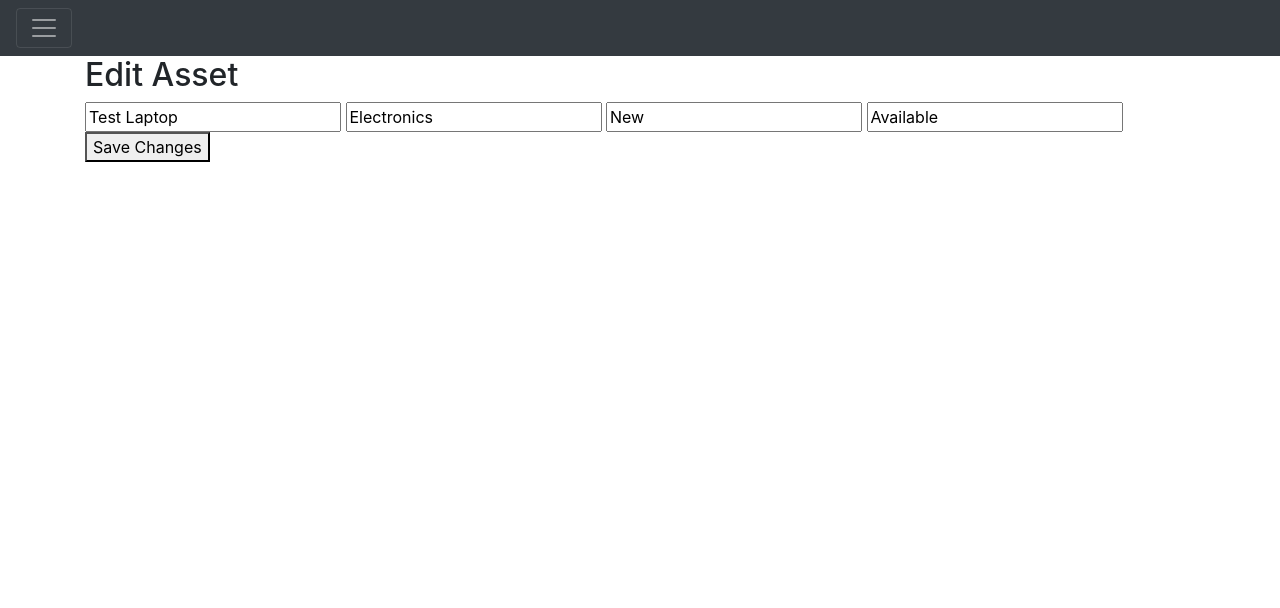
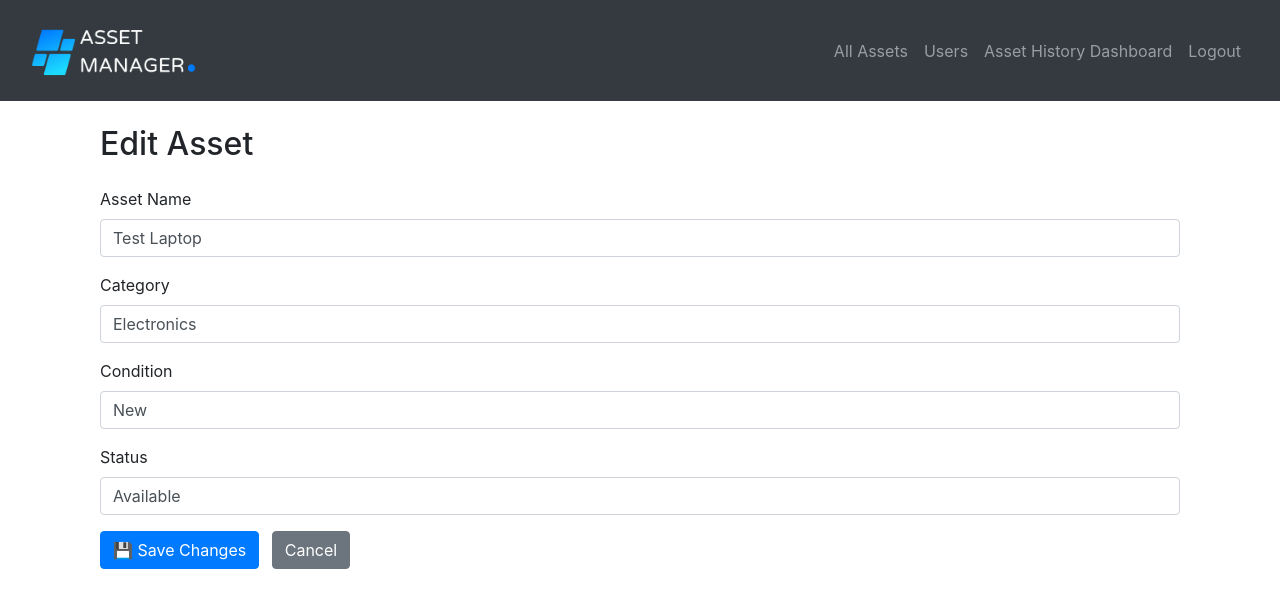
Before and after one commit to EmilyMan2023/ITAssetManagement, a Flask app: page /edit-asset/1 in a window 1280 px wide. Shown: the top 608 px of the page. Run offline with Flask 3, Linux system fonts and the light colour scheme; a user stored in the database is signed in; some libraries are stand-ins or nearby versions.

Commit message:
adding user page and logo

```diff
--- a/website/auth.py
+++ b/website/auth.py
@@ -42,6 +42,7 @@ def sign_up():
         last_name = request.form.get('lastName')
         password1 = request.form.get('password1')
         password2 = request.form.get('password2')
+        department = request.form.get('department')
         role = request.form.get('role')
 
         user = User.query.filter_by(email=email).first()
@@ -57,6 +58,8 @@ def sign_up():
             flash('Passwords do not match.', category='error')
         elif len(password1) < 6:
             flash('Password must be greater than 5 characters.', category='error')
+        elif len(department) < 2:
+            flash('Department must be greater than 1 character.', category='error')
         elif role not in ['user', 'admin']:
             flash('Invalid role selected.', category='error')
         else:
@@ -65,6 +68,7 @@ def sign_up():
                 first_name=first_name,
                 last_name=last_name,
                 password=generate_password_hash(password1, method='pbkdf2:sha256'),
+                department=department,
                 role=role
             )
             db.session.add(new_user)
--- a/website/templates/base.html
+++ b/website/templates/base.html
@@ -20,27 +20,43 @@
         <title>{% block title %}Home{% endblock %}</title>
     </head>
     <body>
-        <nav class="navbar navbar-exapnd-lg navbar-dark bg-dark">
+        <nav class="navbar navbar-expand-lg navbar-dark bg-dark">
+        <div class="container-fluid">
+            <!-- Left: Logo -->
+            <a class="navbar-brand" href="/">
+            <img src="{{ url_for('static', filename='asset_logo.png') }}" alt="Logo" height="75">
+            </a>
+
+            <!-- Toggler (for mobile) -->
             <button
             class="navbar-toggler"
             type="button"
-                data-toggle="collapse"
-                data-target="#navbar">
+            data-bs-toggle="collapse"
+            data-bs-target="#navbar"
+            aria-controls="navbar"
+            aria-expanded="false"
+            aria-label="Toggle navigation"
+            >
             <span class="navbar-toggler-icon"></span>
             </button>
-            <div class="collapse navbar-collapse" id="navbar">
+
+            <!-- Right: Nav links -->
+            <div class="collapse navbar-collapse justify-content-end" id="navbar">
             <div class="navbar-nav">
-                    {% if user.is_authenticated %}
-                    <a class="nav-item nav-link" id="home" href="/">Home</a>
-                    <a class="nav-item nav-link" id="dashboard" href="{{ url_for('views.dashboard') }}">Dashboard</a>
-                    <a class="nav-item nav-link" id="logout" href="/logout">Logout</a>
+                {% if current_user.is_authenticated %}
+                <a class="nav-item nav-link" href="/">All Assets</a>
+                <a class="nav-item nav-link" href="{{ url_for('views.users') }}">Users</a>
+                <a class="nav-item nav-link" href="{{ url_for('views.dashboard') }}">Asset History Dashboard</a>
+                <a class="nav-item nav-link" href="/logout">Logout</a>
                 {% else %}
-                    <a class="nav-item nav-link" id="login" href="/login">Login</a>
-                    <a class="nav-item nav-link" id="signUp" href="/sign-up">Sign Up</a>
+                <a class="nav-item nav-link" href="/login">Login</a>
+                <a class="nav-item nav-link" href="/sign-up">Sign Up</a>
                 {% endif %}
             </div>
             </div>
+        </div>
         </nav>
+
 
         {% with messages = get_flashed_messages(with_categories=true) %}
         {% if messages %}
--- a/website/templates/edit_asset.html
+++ b/website/templates/edit_asset.html
@@ -1,15 +1,32 @@
 {% extends "base.html" %}
-{% block title %}Assets{% endblock %}
+{% block title %}Edit Asset{% endblock %}
 
 {% block content %}
-<h2>Edit Asset</h2>
-<form method="POST">
-  <input type="text" name="asset_name" value="{{ asset.asset_name }}" required>
-  <input type="text" name="category" value="{{ asset.category }}" required>
+<div class="container mt-4">
+  <h2 class="mb-4">Edit Asset</h2>
+  <form method="POST" class="needs-validation" novalidate>
+    <div class="mb-3">
+      <label for="assetName" class="form-label">Asset Name</label>
+      <input type="text" class="form-control" id="assetName" name="asset_name" value="{{ asset.asset_name }}" required>
+    </div>
 
-  <input type="text" name="condition" value="{{ asset.condition }}">
-  <input type="text" name="status" value="{{ asset.status }}">
+    <div class="mb-3">
+      <label for="category" class="form-label">Category</label>
+      <input type="text" class="form-control" id="category" name="category" value="{{ asset.category }}" required>
+    </div>
 
-  <button type="submit">Save Changes</button>
-</form>
+    <div class="mb-3">
+      <label for="condition" class="form-label">Condition</label>
+      <input type="text" class="form-control" id="condition" name="condition" value="{{ asset.condition }}">
+    </div>
+
+    <div class="mb-3">
+      <label for="status" class="form-label">Status</label>
+      <input type="text" class="form-control" id="status" name="status" value="{{ asset.status }}">
+    </div>
+
+    <button type="submit" class="btn btn-primary">💾 Save Changes</button>
+    <a href="{{ url_for('views.home') }}" class="btn btn-secondary ms-2">Cancel</a>
+  </form>
+</div>
 {% endblock %}
--- a/website/templates/home.html
+++ b/website/templates/home.html
@@ -2,9 +2,13 @@
 {% block title %}HOME{% endblock %}
 
 {% block content %}
+<br>
   <h2>Welcome, {{ user.first_name }}!</h2>
 
-  <a href="{{ url_for('views.add_asset') }}" class="btn btn-primary mb-3">➕ Add New Asset</a>
+  <div class="d-flex justify-content-end mb-3">
+    <a href="{{ url_for('views.add_asset') }}" class="btn btn-primary">➕ Add New Asset</a>
+  </div>
+
 
   {% if assets %}
     <table class="table table-striped table-hover mt-4">
--- a/website/views.py
+++ b/website/views.py
@@ -19,6 +19,14 @@ def home():
     all_users = User.query.all()
 
     return render_template('home.html', user=current_user, assets=assets, all_users=all_users)
+
+@views.route('/users')
+@login_required
+def users():
+    from .models import User
+    all_users = User.query.all()
+
+    return render_template('users.html', users=all_users)
 
 
 
```
Also changed, not shown: website/templates/login.html (+7 -1 lines), website/templates/sign-up.html (+14 -2 lines), website/templates/users.html (added, +31 -0 lines), website/database.db, website/static/asset_logo.png (added). Lines whose indentation alone changed are shown as unchanged.
